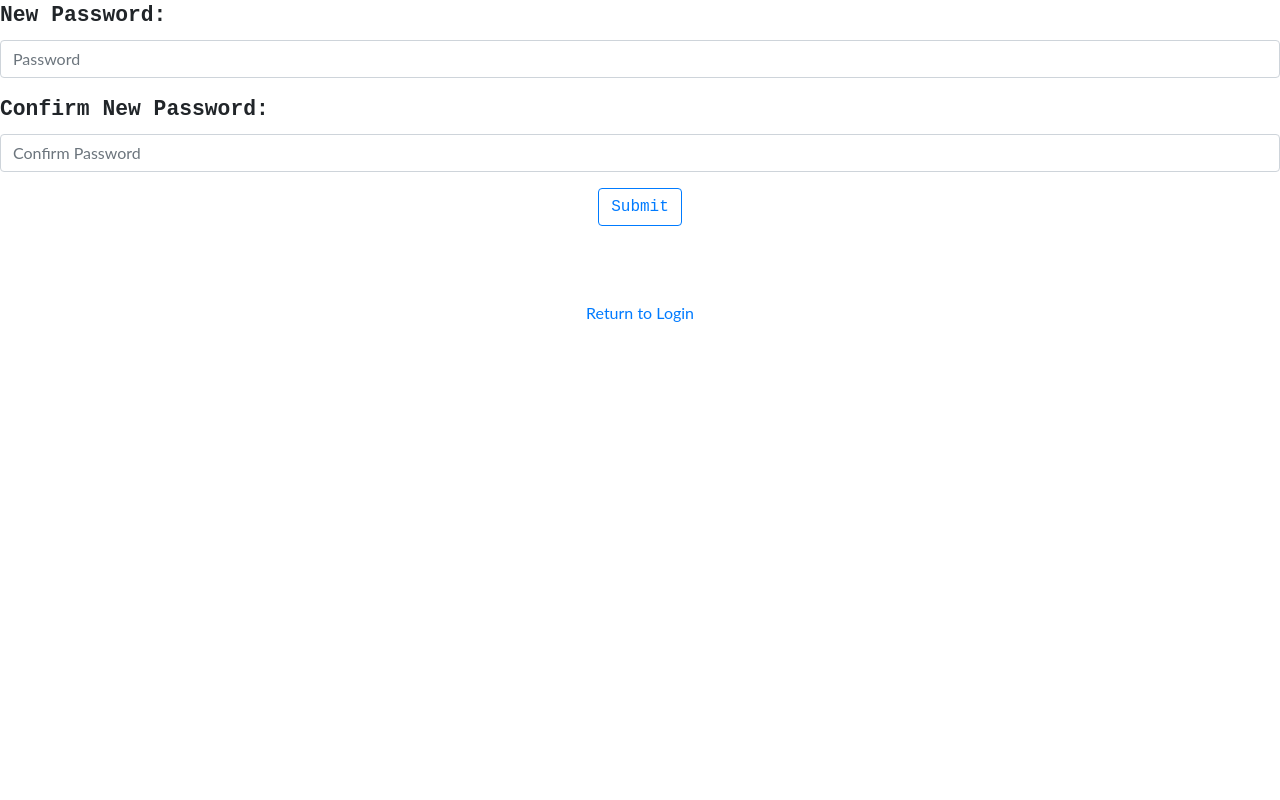
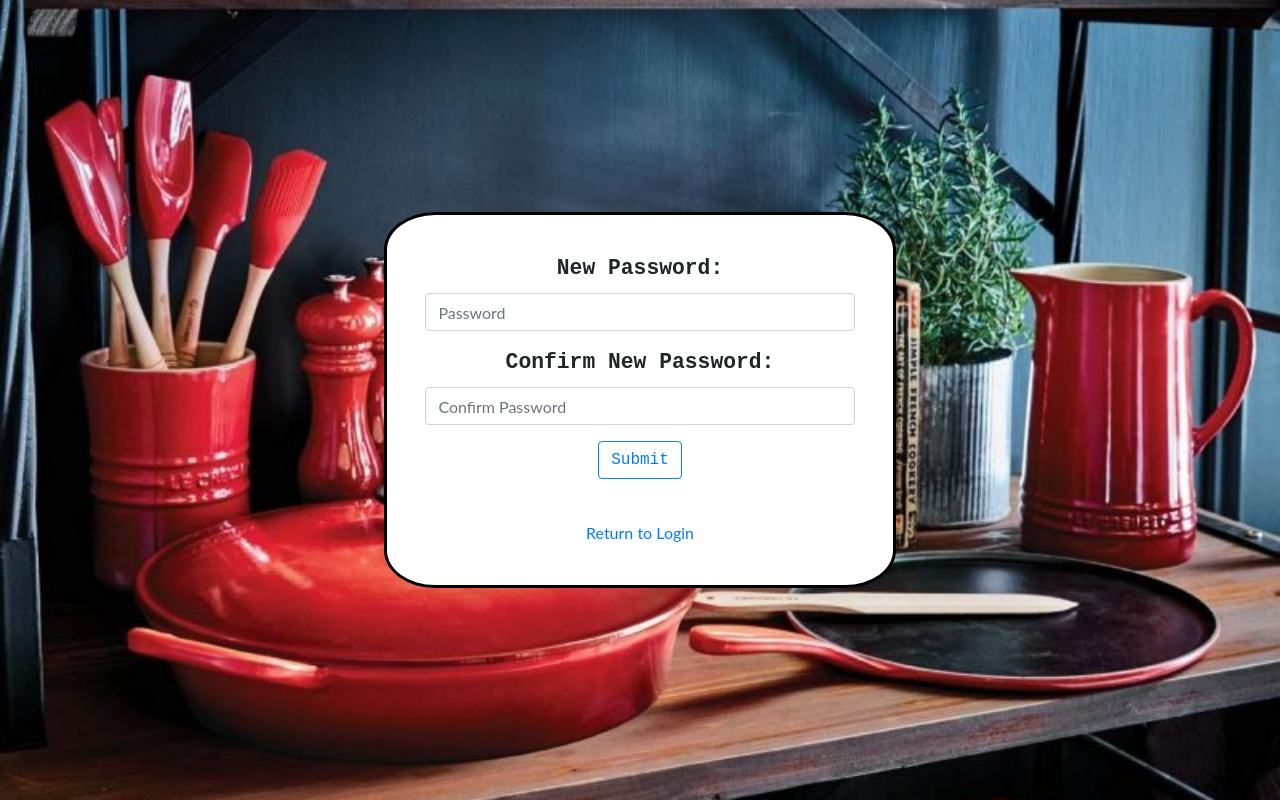
Before and after one commit to janto393/cop4331_big_project, a React (Create React App) app in the folder front-end/: page /updatePassword in a window 1280 px wide. Built offline with nearby package versions, Linux system fonts and the light colour scheme.

Commit message:
Fixed update password and made css for it

```diff
--- /dev/null
+++ b/front-end/src/components/UpdatePassword.css
@@ -0,0 +1,36 @@
+.update-password-page
+{
+	background: url("./img/red.jpg") no-repeat center fixed;
+	background-size: cover;
+	min-height: 100vh;
+	height: 100%;
+	width: 100vw;
+}
+
+.update-password-dialog
+{
+	display: block;
+	width: 40%;
+	margin: auto;
+	text-align: center;
+	padding: 3%;
+	border: 3px solid black;
+	border-radius: 10%;
+	margin: 0;
+	position: absolute;
+	top: 50%;
+	left: 50%;
+	-ms-transform: translate(-50%, -50%);
+	transform: translate(-50%, -50%);
+	background-color: white;
+}
+
+.submit-div
+{
+	text-align: center;
+}
+
+.message-div
+{
+	text-align: center;
+}
--- a/front-end/src/components/UpdatePassword.js
+++ b/front-end/src/components/UpdatePassword.js
@@ -3,6 +3,9 @@ import React, { useState } from 'react';
 import { Form } from 'react-bootstrap';
 import Button from 'react-bootstrap/Button';
 import { Link } from 'react-router-dom';
+
+// CSS imports
+import './UpdatePassword.css';
 
 import jwt_decode from 'jwt-decode';
 import buildPath from '../scripts/buildPath';
@@ -80,25 +83,31 @@ function UpdatePassword()
 	}
 
 	return(
-		<div>
+		<div className="update-password-page">
+			<div className="update-password-dialog">
 				<Form>
 					<Form.Group controlId="password">
 						<Form.Label>New Password:</Form.Label>
 						<Form.Control type="password" placeholder={'Password'} ref={(c) => incoming.password = c} />
 					</Form.Group>
+
 					<Form.Group controlId="ConfirmPassword">
 			 			<Form.Label>Confirm New Password:</Form.Label>
 						<Form.Control type="password" placeholder={'Confirm Password'} ref={(c) => incoming.confirmPassword = c} />
 					</Form.Group>
+
 					<div className="submit-div">
 						<Button variant="outline-primary" onClick={update}>Submit</Button>
 					</div>
 				</Form>
+
 				<div className="message-div">
 						<span>{message}</span>
 				</div>
+
 				<div className="link-div">
 					<Link to="/">Return to Login</Link>
+				</div>
 			</div>
 		</div>
 	);
```
Also changed, not shown: 1 other file (tests, documents, lock files or other folders). Lines whose indentation alone changed are shown as unchanged.
